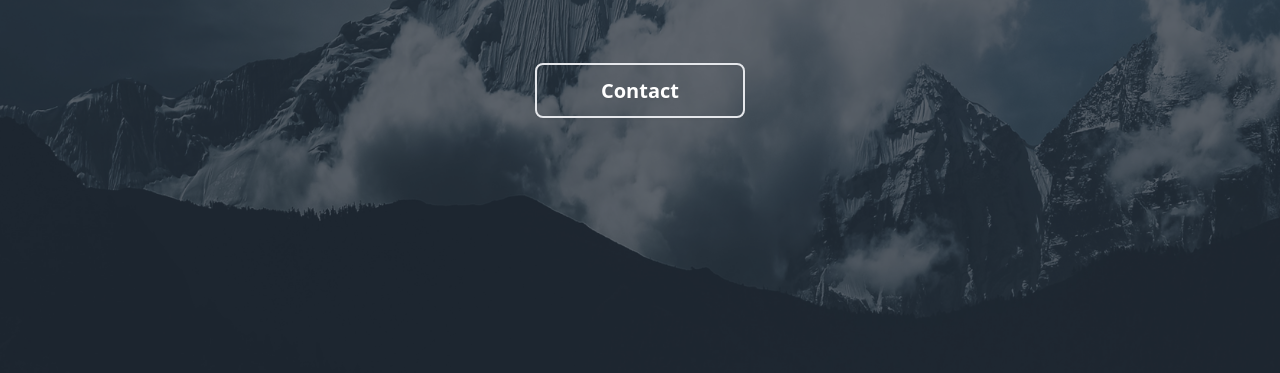
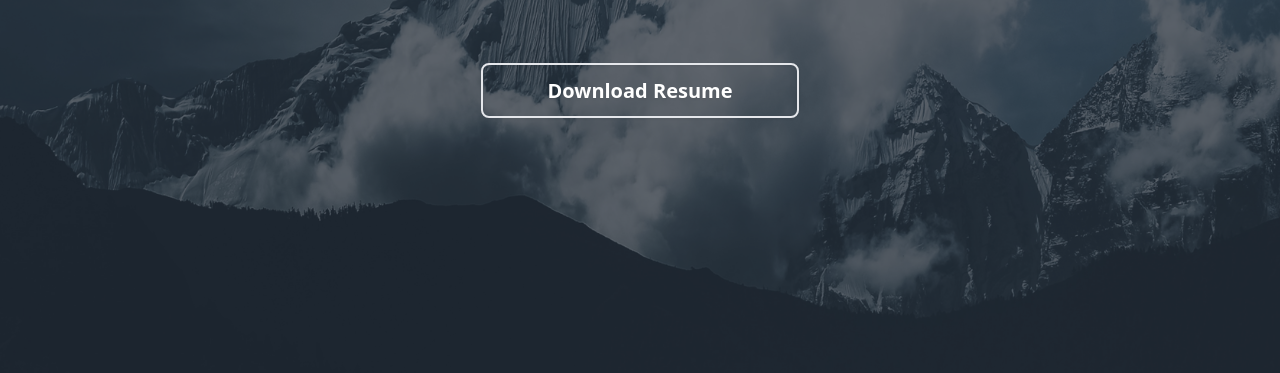
Before and after one commit to jeevandhakal/portfolio, a plain HTML site: page index.html in a window 1280 px wide. Shown: the part 427-800 px from the top of the page. Drawn offline with Linux system fonts and the light colour scheme.

Commit message:
feat: downloadable resume

```diff
--- a/index.html
+++ b/index.html
@@ -53,7 +53,7 @@
       <h1 class="text-5xl md:text-6xl font-bold mb-4 md:mx-20">Hey, I'm Jeevan Dhakal</h1>
       <p class="text-xl mt-3 mb-20">A passionate developer with expertise in Python, Go, and Web Development.</p>
       <a class="transition ease-in hover:text-gray-800 font-bold duration-200 text-white px-16 py-3 drop-shadow-sm bg-transparent border-2 rounded-lg text-xl hover:bg-white"
-        href="#contact">Contact</a>
+        target="_blank" href="media/jeevan's resume.pdf">Download Resume</a>
     </div>
   </header>
 
```
Also changed, not shown: 1 other file.
